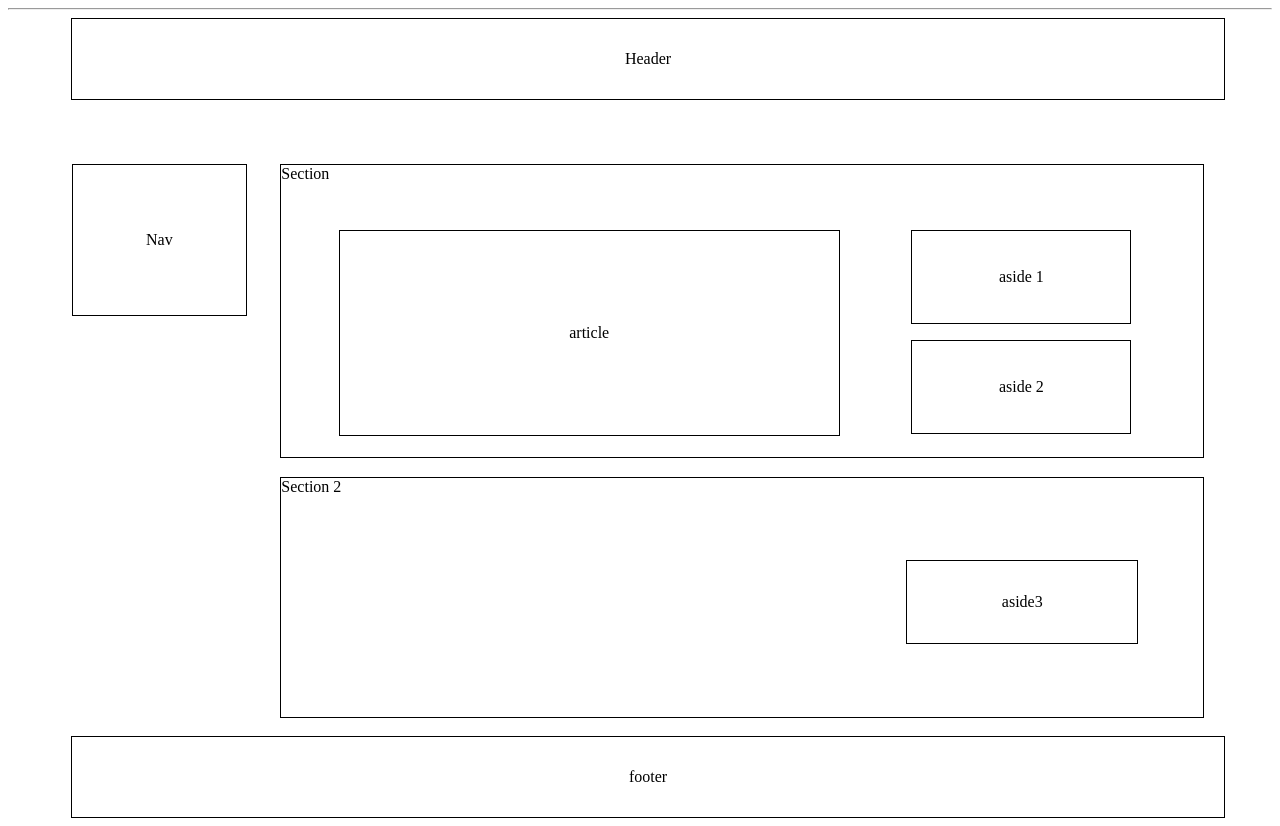
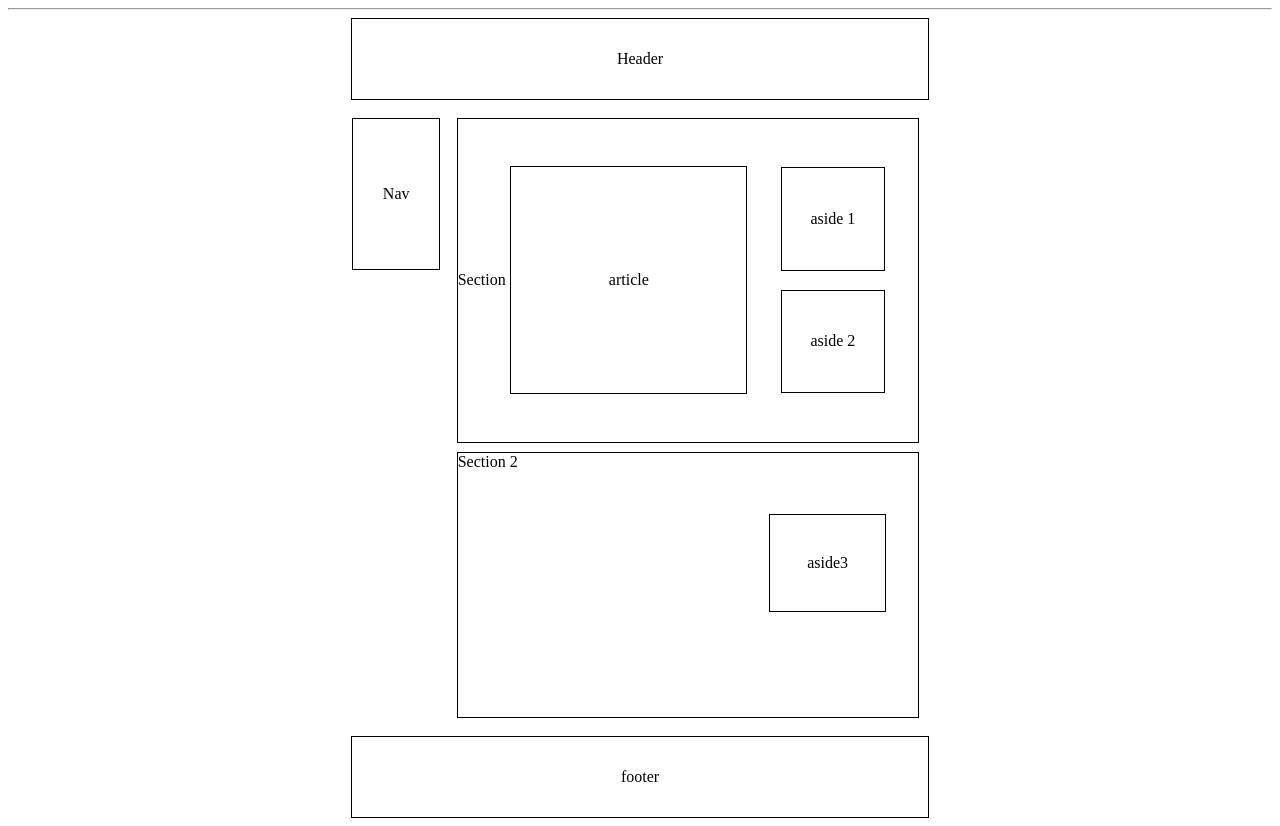
Before and after one commit to Mhite55/flexbox, a plain HTML site: page index.html in a window 1280 px wide. Drawn offline with Linux system fonts and the light colour scheme.

Commit message:
exo 3 finit + corrigé

```diff
--- a/css/style.css
+++ b/css/style.css
@@ -335,10 +335,12 @@
 
 /* exo3 */
 
-.main-container{
-    width: 100vw;
+ .main-container{
+    width: 50vw;
     height: 100vh;
     display: flex;
+    margin-right: auto;
+    margin-left: auto;
     flex-direction: column;
     justify-content: space-between;
     align-items: center;
@@ -346,7 +348,6 @@
 .flex-main{
     height: 75%;
     width: 90%;
-
     display: flex;
     flex-direction: row;
 }
@@ -367,7 +368,6 @@
     width: 15%;
     height: 25%;
     margin-right: 3%;
-    margin-top: 4%;
     display: flex;
     justify-content: center;
     align-content: center;
@@ -387,9 +387,10 @@
     height: 55% ;
     display: flex;
     justify-content: space-between;
-    margin-top: 5%;
     flex-direction: row;
     margin-bottom: 2%;
+    align-content: center;
+    align-items: center;
 }
 .article{
     width: 55%;
@@ -398,7 +399,7 @@
     justify-content: center;
     align-content: center;
     align-items: center;
-    margin-top: 7%;
+
     margin-left: 1%;
 }
 .aside-all{
@@ -408,7 +409,7 @@
     flex-direction: column;
     justify-content: space-between;
     align-items: center;
-    margin-top: 7%;
+
 }
 .aside1{
     width: 60%;
@@ -430,16 +431,15 @@
     width: 100%;
     height: 45% ;
     flex-direction: column;
-
     display: flex;
-
 }
 .aside-all2{
     width: 100%;
     height: 70%;
     display: flex;
     justify-content: end;
-    margin-top: 7%;
+    align-content: center;
+    align-items: center;
 }
 .aside3{
     width: 25%;
@@ -448,8 +448,11 @@
     justify-content: center;
     align-content: center;
     align-items: center;
+
     margin-right: 7%;
 }
 .border{
     border: 1px solid black;
 }
+
+/* corrigé exo 3 */
```
Also changed, not shown: index.html (+2 -26 lines).
